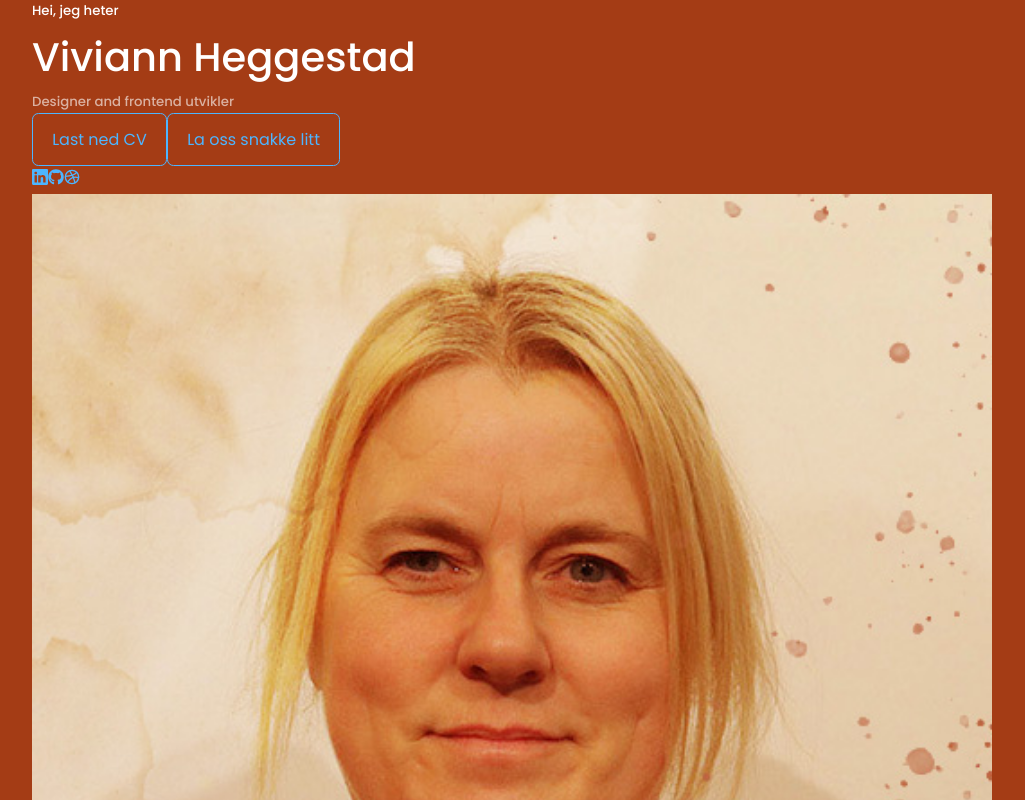
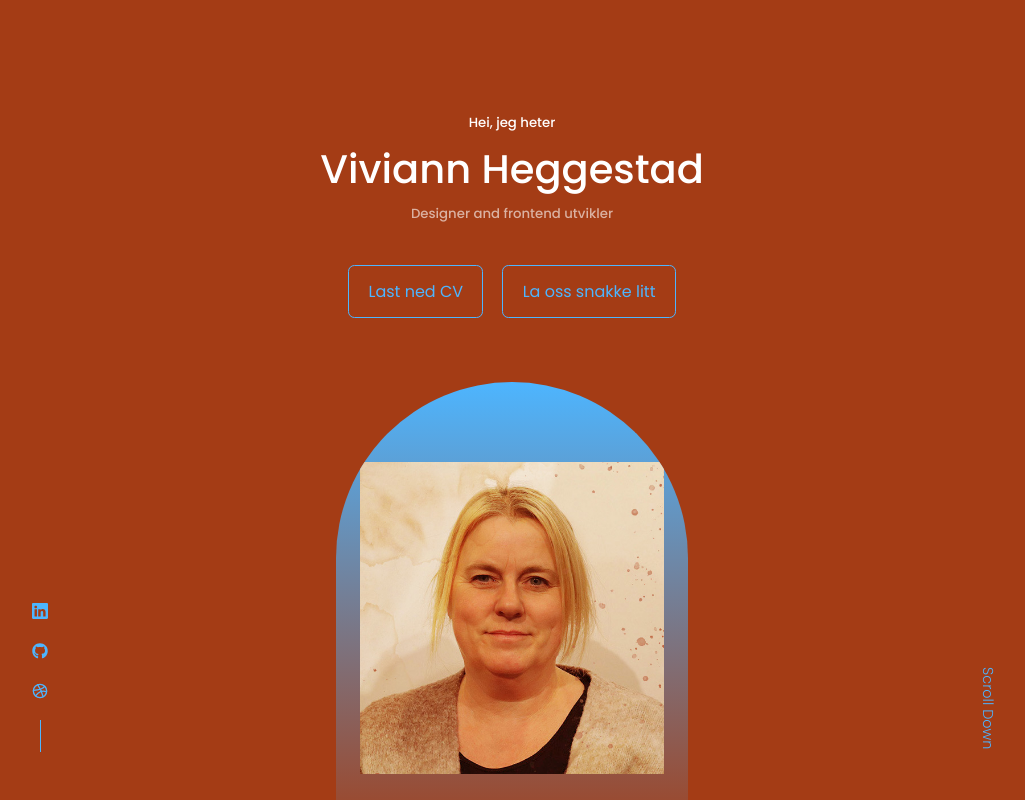
Before and after one commit to Viviann1/praksis-portfolio, a React (Create React App) app: page / in a window 1280 px wide. Shown: the top 800 px of the page, without its empty margins (128-1153 px from the left). Built offline with nearby package versions, Linux system fonts and the light colour scheme.

Commit message:
some css

```diff
--- a/src/components/header/Header.jsx
+++ b/src/components/header/Header.jsx
@@ -14,7 +14,7 @@ const Header = () => {
         <CTA />
         <HeaderSocials />
         <div className='me'>
-          <img src={ME} alt='me'/>
+          <img src={ME} alt='me' />
         </div>
         <a href='#contact' className='scroll__down'>Scroll Down</a>
       </div>
--- a/src/components/header/header.css
+++ b/src/components/header/header.css
@@ -0,0 +1,81 @@
+header {
+    height: 100vh;
+    padding-top: 7rem;
+    overflow: hidden;
+}
+
+.header__container {
+    text-align: center;
+    height: 100%;
+    position: relative;
+}
+
+/* ============== CTA ================ */
+.cta {
+    margin-top: 2.5rem;
+    display: flex;
+    gap: 1.2rem;
+    justify-content: center;
+}
+
+/* ============== HEADER SOCIALS ================ */
+.header__socials {
+    display: flex;
+    flex-direction: column;
+    align-items: center;
+    gap: 0.8rem;
+    position: absolute;
+    left: 0;
+    bottom: 3rem;
+}
+
+.header__socials::after {
+    content: '';
+    width: 1px;
+    height: 2rem;
+    background: var(--color-primary);
+}
+
+/* ============== ME ================ */
+.me {
+    background: linear-gradient(var(--color-primary), transparent);
+    width: 22rem;
+    height: 30rem;
+    position: absolute;
+    left: calc(50% - 11rem);
+    margin-top: 4rem;
+    border-radius: 12rem 12rem 0 0;
+    overflow: hidden;
+    padding: 5rem 1.5rem 1.5rem 1.5rem;
+
+}
+
+/* ============== SCROLL DOWN ================ */
+.scroll__down {
+    position: absolute;
+    right: -2.3rem;
+    bottom: 5rem;
+    transform: rotate(90deg);
+    font-weight: 300;
+    font-size: 0.9rem;
+
+}
+
+/* ========MEDIA QUERIES (MEDIUM DEVICES) =========*/
+@media screen and (max-width: 1024px) {
+    header {
+       height: 68vh;
+    }
+}
+
+/* ========MEDIA QUERIES (SMALL DEVICES) =========*/
+@media screen and (max-width: 600px) {
+    header {
+        height: 100vh;
+    }
+
+    .header__socials,
+    .scroll__down {
+        display: none;
+    }
+}
```
